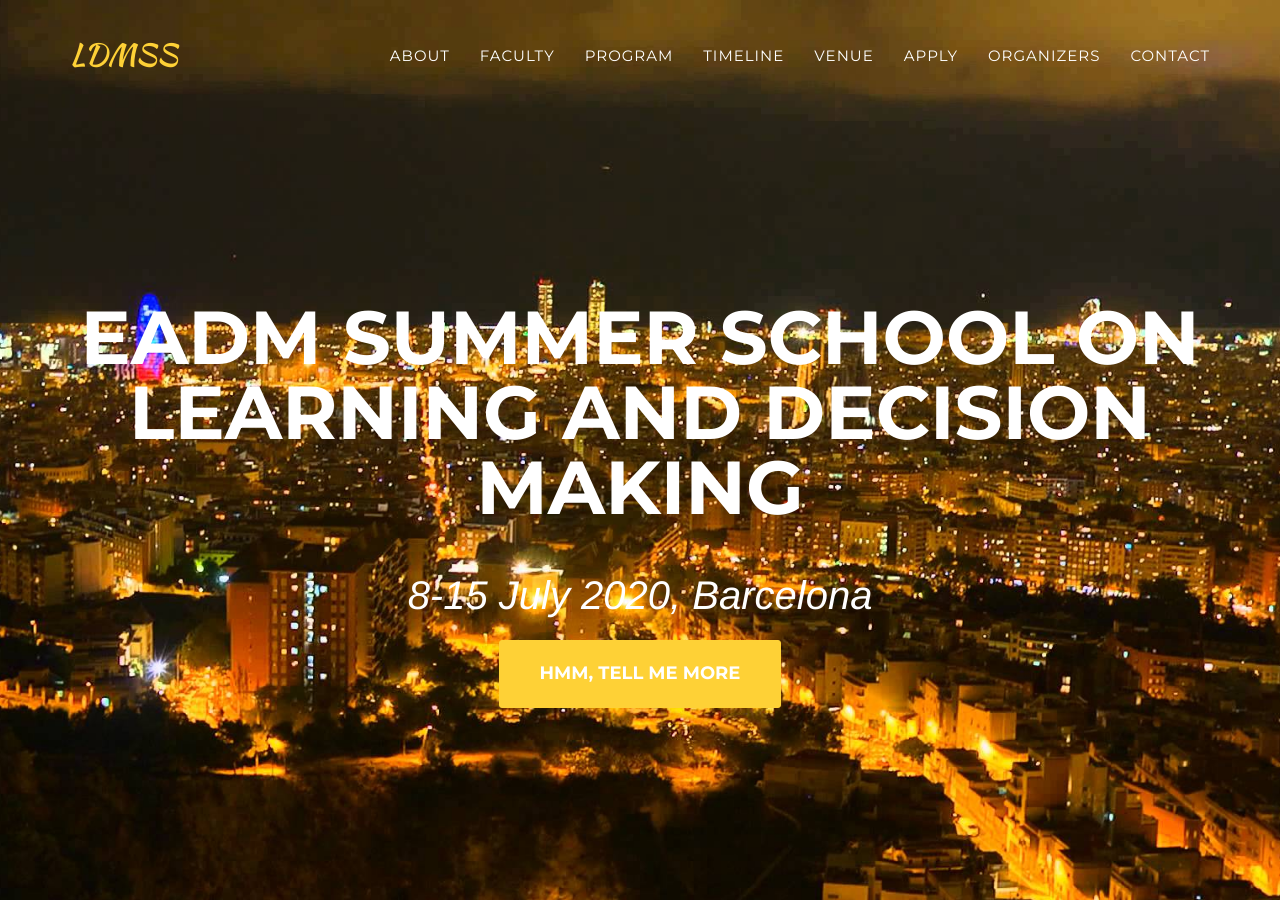
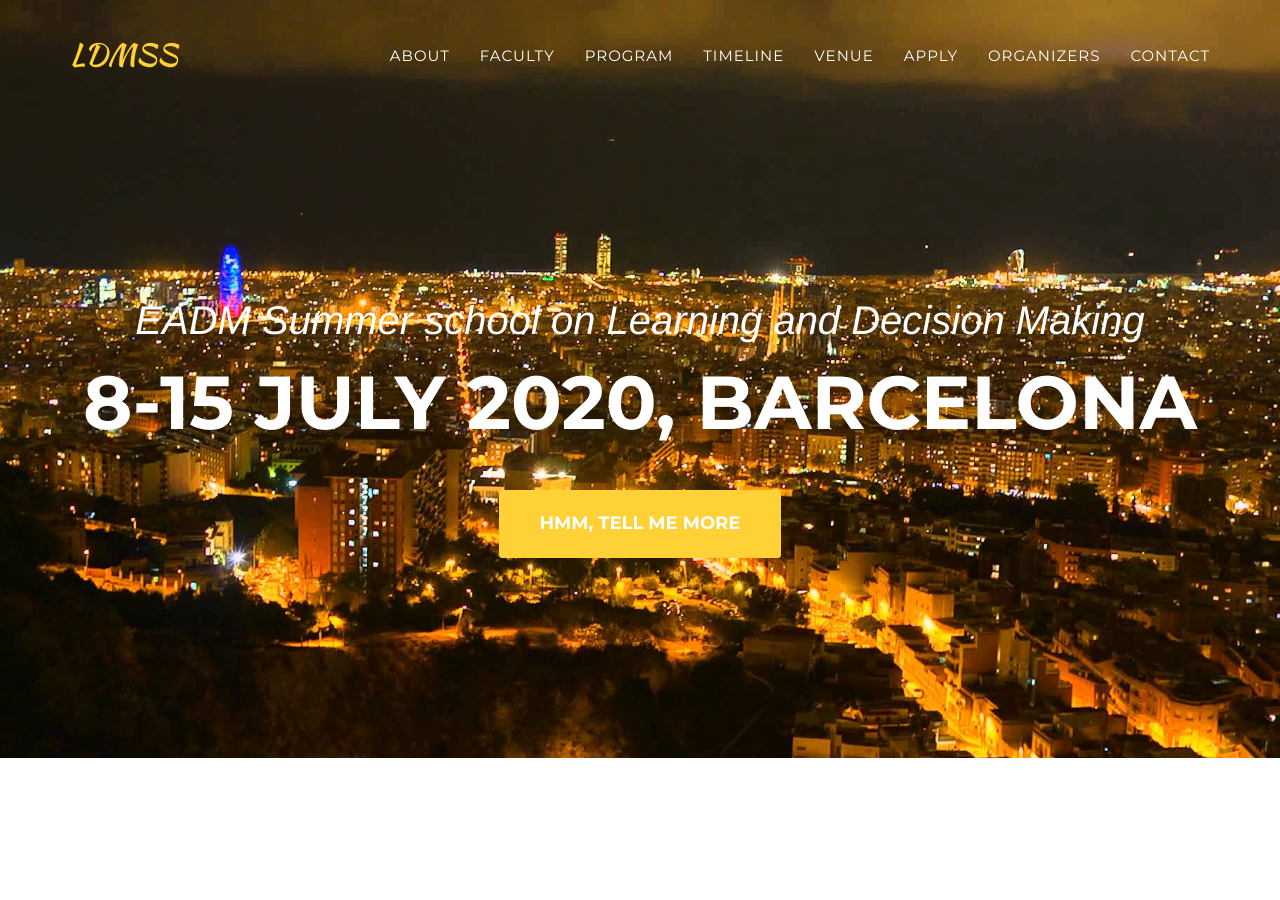
Before and after one commit to ldmss/ldmss.github.io, a Jekyll site: the page built from index.html, in a window 1280 px wide and 900 px high. Built offline with Jekyll 4.4.1, drawn with Linux system fonts in a browser that asks for light colours; some web fonts are replaced.

Commit message:
updated formatting

```diff
--- a/_includes/header.html
+++ b/_includes/header.html
@@ -53,8 +53,8 @@
     <header>
         <div class="container">
             <div class="intro-text">
-                <div class="intro-heading">EADM Summer school on Learning and Decision Making</div>
-                <div class="intro-lead-in">8-15 July 2020, Barcelona</div>
+                <div class="intro-lead-in">EADM Summer school on Learning and Decision Making</div>
+                <div class="intro-heading">8-15 July 2020, Barcelona</div>
                 <a href="#about" class="page-scroll btn btn-xl">Hmm, tell me more</a>
             </div>
         </div>
```
